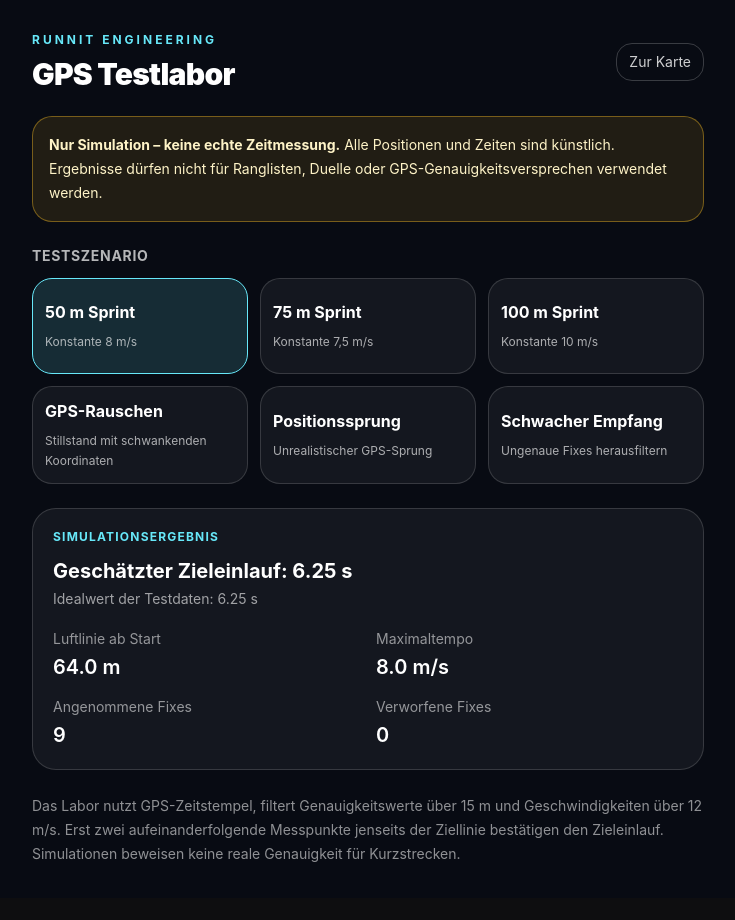
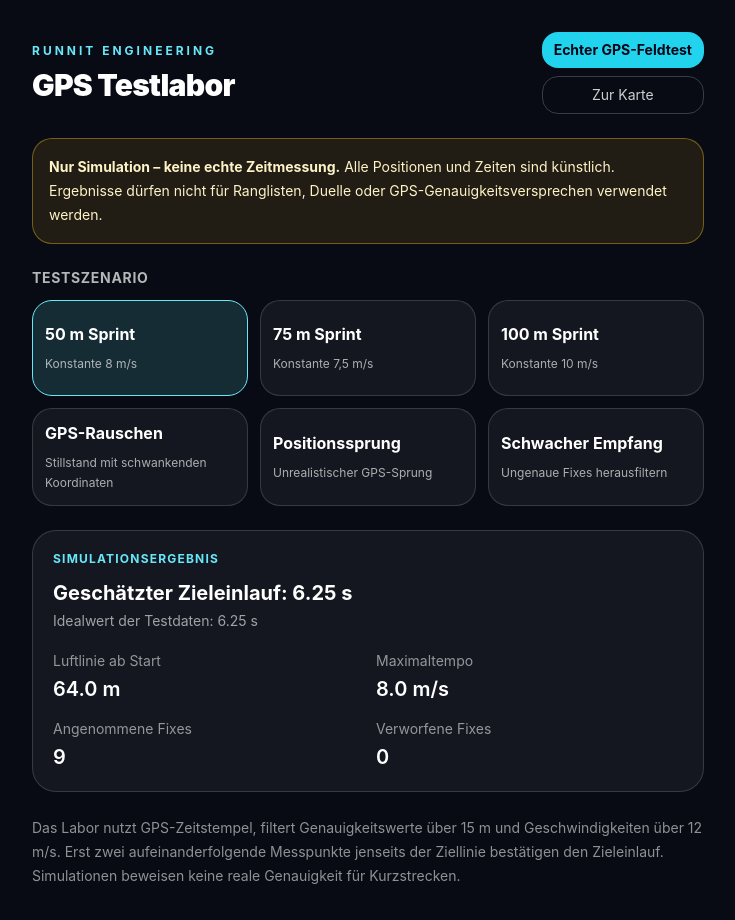
Before and after one commit to Tokioace/Runnit, a React (Vite) app: page /gps-lab in a window 1280 px wide. Shown: the whole page, without its empty margins (272-1007 px from the left). Before the commit the page ends 898 px from the top, so only its background shows below. Built offline with nearby package versions, Linux system fonts and the light colour scheme; no server answers.

Commit message:
ui(gps): link synthetic simulator to separate real-device testing

```diff
--- a/src/screens/GpsLabScreen.tsx
+++ b/src/screens/GpsLabScreen.tsx
@@ -49,7 +49,10 @@ export default function GpsLabScreen() {
             <div className="text-xs font-bold uppercase tracking-[0.25em] text-cyan-300">Runnit Engineering</div>
             <h1 className="mt-2 text-3xl font-black tracking-tight">GPS Testlabor</h1>
           </div>
-          <Link to="/" className="rounded-xl border border-white/20 px-3 py-2 text-sm text-white/80">Zur Karte</Link>
+          <div className="flex flex-col gap-2">
+            <Link to="/gps-field-test" className="rounded-xl bg-cyan-400 px-3 py-2 text-center text-sm font-bold text-slate-950">Echter GPS-Feldtest</Link>
+            <Link to="/" className="rounded-xl border border-white/20 px-3 py-2 text-center text-sm text-white/80">Zur Karte</Link>
+          </div>
         </div>
         <div role="alert" className="rounded-2xl border border-amber-400/40 bg-amber-400/10 p-4 text-sm leading-6 text-amber-100">
           <strong>Nur Simulation – keine echte Zeitmessung.</strong> Alle Positionen und Zeiten sind künstlich.
```
